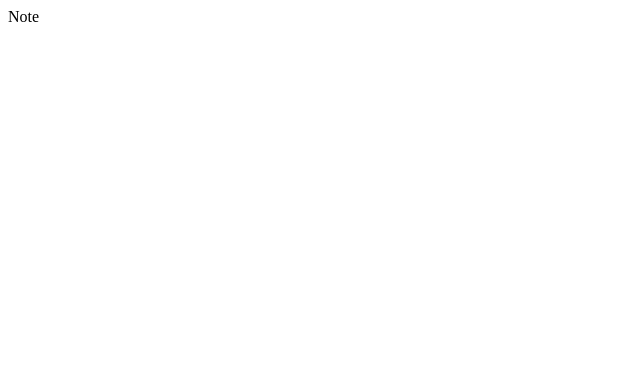
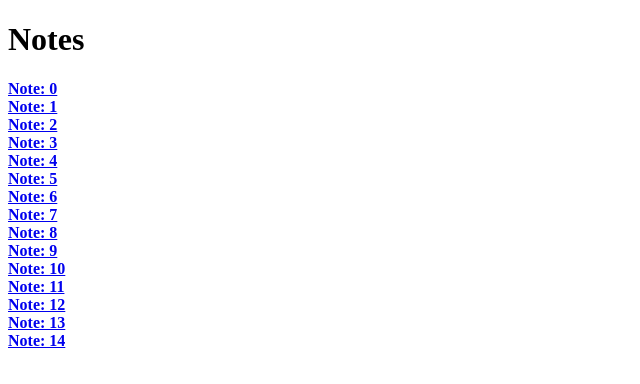
Before and after one commit to Hendrixer/nextjs-course-app, a Next.js app: page /notes in a window 1280 px wide. Shown: the top 384 px of the page, without its empty margins (0-640 px from the left). Built offline with nearby package versions, Linux system fonts and the light colour scheme.

Commit message:
navigation

```diff
--- a/pages/notes/[...params].jsx
+++ b/pages/notes/[id].jsx
@@ -1,5 +1,6 @@
 import React from "react";
 import { useRouter } from "next/router";
+import Link from "next/link";
 
 // file => /docs/[...params].jsx
 // route => /docs/a/b/c
@@ -7,12 +8,17 @@
 // Brackets [] in the file name denotes a route with a paramter (here it's the params parameter)
 const Note = () => {
   const router = useRouter();
+  const { id } = router.query;
 
-  // grab parameter from url
-  // params === ['a', 'b', 'c']
-  const { params } = router.query;
-  console.log("params", params);
-  return <div>Note {params}</div>;
+  return (
+    <div>
+      <h1>Note: {id} </h1>
+
+      <Link href="/notes">
+        <a>Notes</a>
+      </Link>
+    </div>
+  );
 };
 
 export default Note;
--- a/pages/notes/index.jsx
+++ b/pages/notes/index.jsx
@@ -1,7 +1,27 @@
+// pages/notes/index.jsx
 import React from "react";
+import Link from "next/link";
 
 const Notes = () => {
-  return <div>Notes Index Path</div>;
+  const notes = new Array(15)
+    .fill(1)
+    .map((e, i) => ({ id: i, title: `Note: ${i}` }));
+
+  return (
+    <div>
+      <h1>Notes</h1>
+
+      {notes.map((note) => (
+        <div>
+          <Link key={note.id} href="/notes/[id]" as={`/notes/${note.id}`}>
+            <a>
+              <strong>{note.title}</strong>
+            </a>
+          </Link>
+        </div>
+      ))}
+    </div>
+  );
 };
 
 export default Notes;
```
Also changed, not shown: pages/about.jsx (added, +7 -0 lines), pages/index.jsx (+9 -1 lines).
